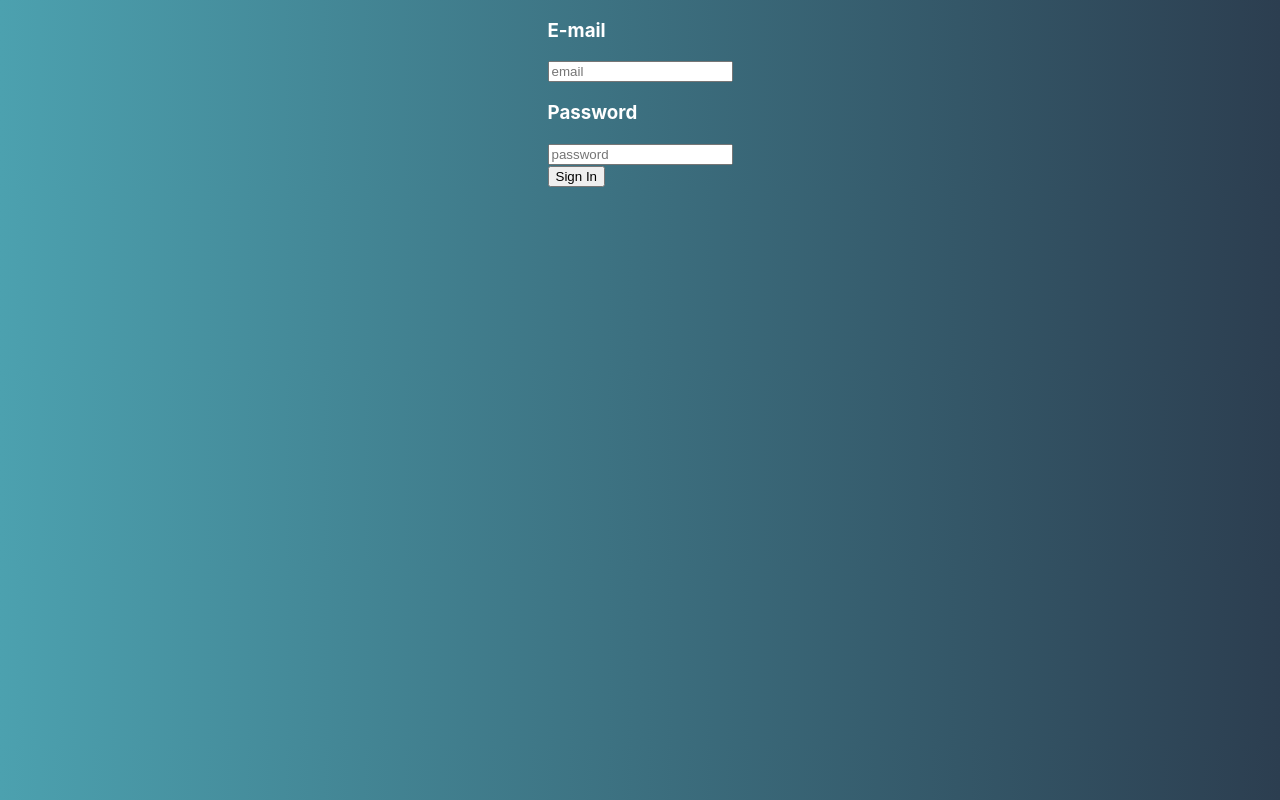
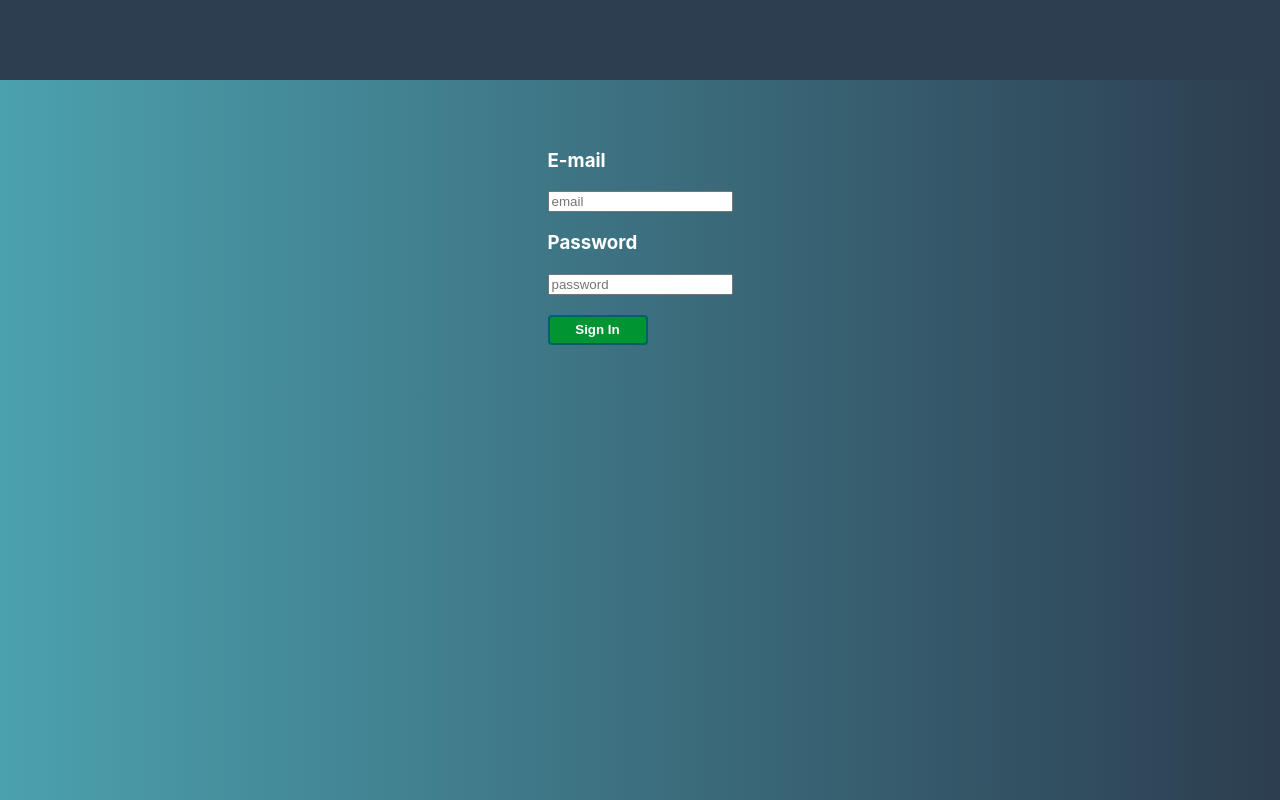
Before and after one commit to jvelezpo/user-urls, a React (Create React App) app: page / in a window 1280 px wide. Built offline with nearby package versions, Linux system fonts and the light colour scheme.

Commit message:
more changes

```diff
--- a/src/App.js
+++ b/src/App.js
@@ -7,12 +7,11 @@ class App extends Component {
   render() {
     return (
       <div>
-        <div className="header">
-
-        </div>
+        <div className="header"></div>
         <div>
           <Login />
         </div>
+        <div className="footer"></div>
       </div>
     );
   }
--- a/src/App.scss
+++ b/src/App.scss
@@ -4,9 +4,14 @@ body{
   background: -webkit-linear-gradient(to right, #4CA1AF, #2C3E50);  /* Chrome 10-25, Safari 5.1-6 */
   background: linear-gradient(to right, #4CA1AF, #2C3E50); /* W3C, IE 10+/ Edge, Firefox 16+, Chrome 26+, Opera 12+, Safari 7+ */
 }
+.header{
+  height: 80px;
+  background-color: #2c3e50;
+
+}
 .column{
   width: 90%;
-  margin: auto;
+  margin: 50px auto;
   color:#ffffff;
 }
 .column, .row{
@@ -27,3 +32,15 @@ body{
     width: 500px
   }
 }
+
+
+.green{
+  margin-top: 20px;
+  background-color: #009432;
+  color: #ffffff;
+  height: 30px;
+  width: 100px;
+  border-radius: 4px;
+  border: 2px solid #006266;
+  font-weight: 900;
+}
--- a/src/containers/login.js
+++ b/src/containers/login.js
@@ -3,6 +3,7 @@ import { BrowserRouter as Router, Route, Link } from "react-router-dom";
 import '../App.scss';
 
 class Login extends Component {
+
   render() {
     return (
       <div className="column">
@@ -22,7 +23,9 @@ class Login extends Component {
               placeholder="password"
               onChange={e => console.log()} />
               <br></br>
-              <button>Sign In</button>
+              <button
+                className="green"
+              >Sign In</button>
           </div>
           <div className="aside"></div>
         </div>
```
